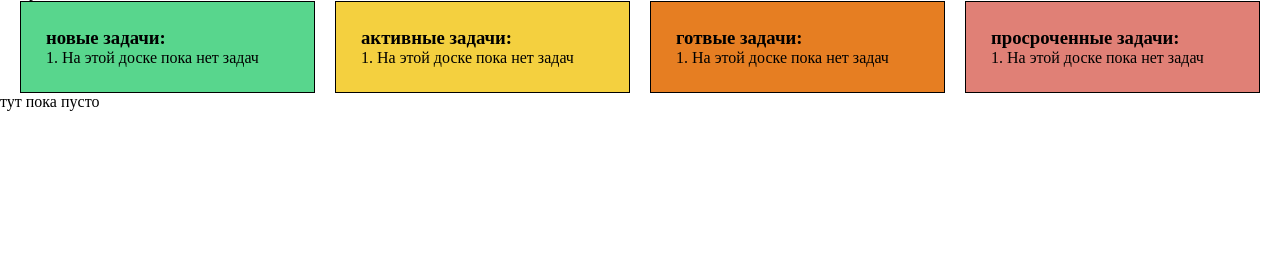
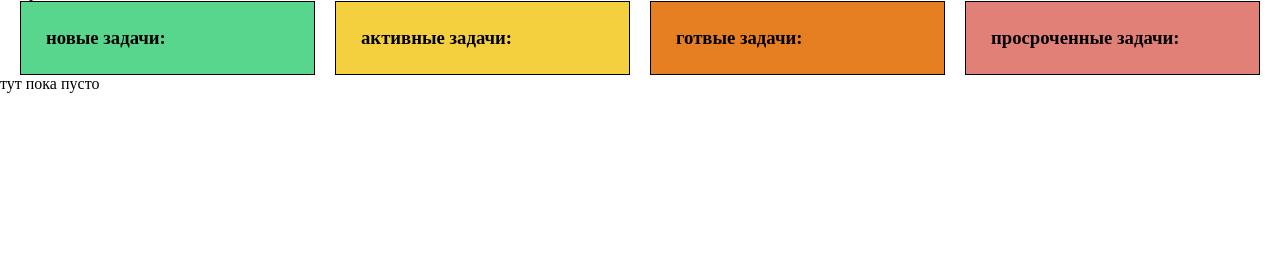
Before and after one commit to it-ddt/kanban, a Django app: template templates/kanban/kanban_detail.html in a window 1280 px wide. Shown: the part 89-354 px from the top of the page. Run offline with Django 3.2, Linux system fonts and the light colour scheme; the template is opened without the code that fills it, so the values that code supplies are empty.

Commit message:
No-no-no

```diff
--- a/templates/kanban/kanban_detail.html
+++ b/templates/kanban/kanban_detail.html
@@ -16,8 +16,6 @@
                         <a href="{% url 'kanban:task_activate' task.id %}">назначить</a>
                     {% endif %}
                 </li>
-            {% empty %}
-                <li>На этой доске пока нет задач</li>
             {% endfor %}
             </ol>
         </div>
@@ -33,8 +31,6 @@
                         <a href="{% url 'kanban:task_complete' task.id %}">завершить</a>
                     {% endif %}
                 </li>
-            {% empty %}
-                <li>На этой доске пока нет задач</li>
             {% endfor %}
             </ol>
         </div>
@@ -49,8 +45,6 @@
                         <a href="{% url 'kanban:task_delete' task.id %}">удалить</a>
                     {% endif %}
                 </li>
-            {% empty %}
-                <li>На этой доске пока нет задач</li>
             {% endfor %}
             </ol>
         </div>
@@ -65,8 +59,6 @@
                         <a href="{% url 'kanban:task_delete' task.id %}">удалить</a>
                     {% endif %}
                 </li>
-            {% empty %}
-                <li>На этой доске пока нет задач</li>
             {% endfor %}
             </ol>
         </div>
```
